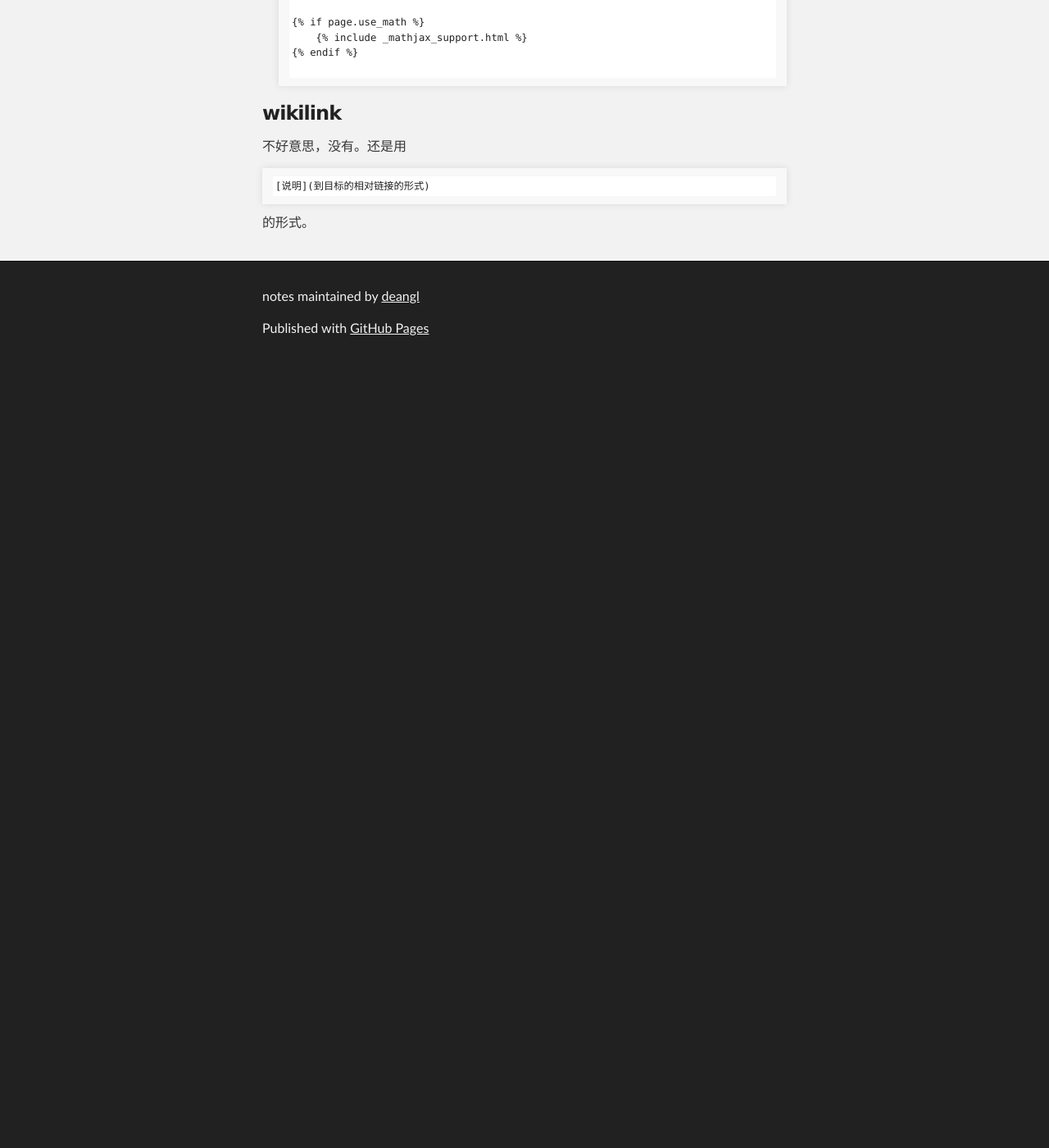
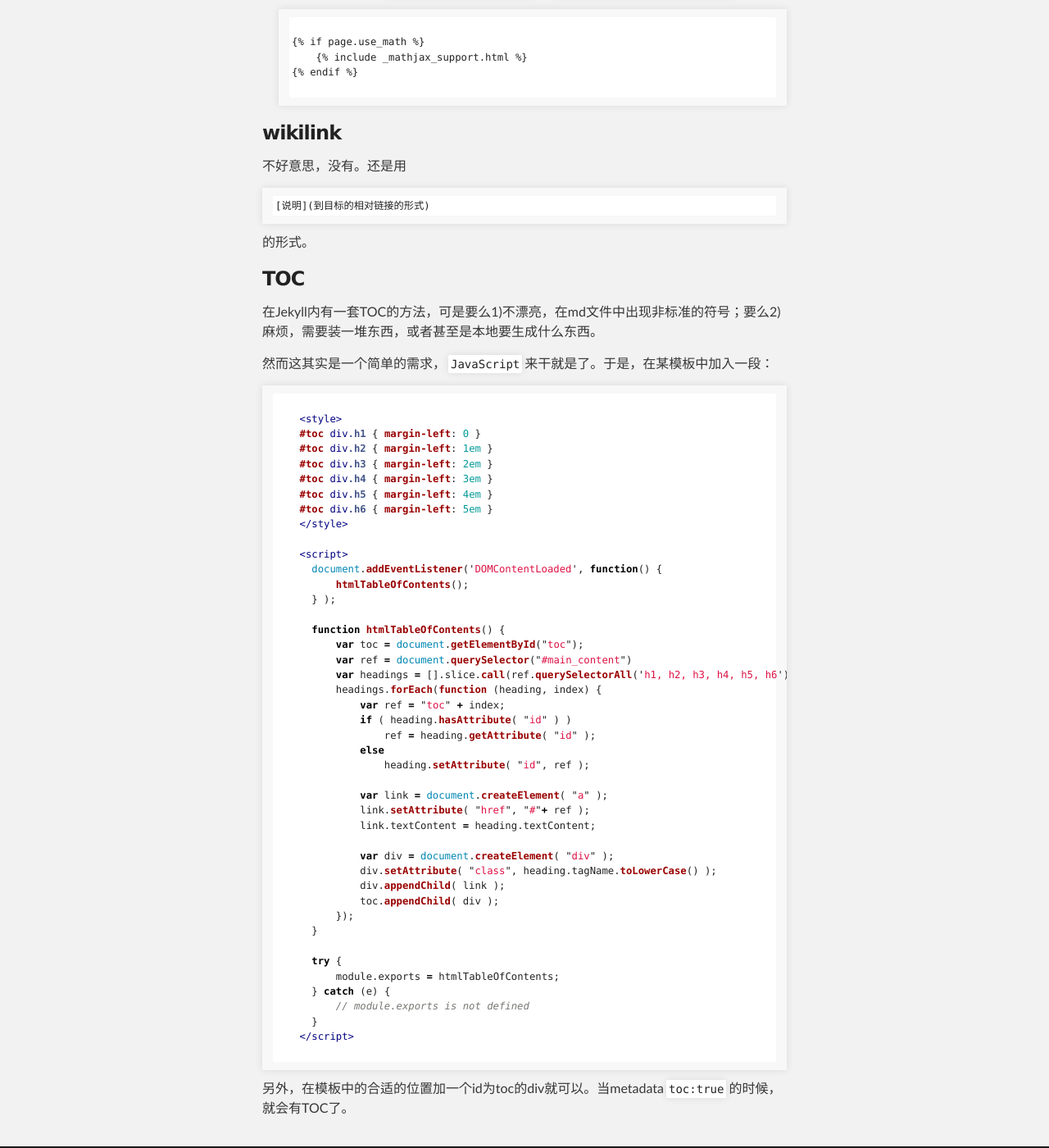
Before and after one commit to deangl/notes, a Jekyll site: the page built from README.md, in a window 1280 px wide and 1400 px high, scrolled down 1165 px. Shown: the whole window at 82% size. Built offline with Jekyll 4.4.1, drawn with Linux system fonts in a browser that asks for light colours; our own code applies the rules of GitHub Pages for plain Markdown files; before the commit the page ends 1612 px from its top, so only the background shows below that.

Commit message:
更新toc位置，增加说明

````diff
--- a/README.md
+++ b/README.md
@@ -57,3 +57,57 @@ toc: true
 [说明](到目标的相对链接的形式)
 ```
 的形式。
+
+### TOC
+在Jekyll内有一套TOC的方法，可是要么1)不漂亮，在md文件中出现非标准的符号；要么2)麻烦，需要装一堆东西，或者甚至是本地要生成什么东西。
+
+然而这其实是一个简单的需求，`JavaScript`来干就是了。于是，在某模板中加入一段：
+
+``` html
+{% if page.toc %}
+    <style>
+    #toc div.h1 { margin-left: 0 }
+    #toc div.h2 { margin-left: 1em }
+    #toc div.h3 { margin-left: 2em }
+    #toc div.h4 { margin-left: 3em }
+    #toc div.h5 { margin-left: 4em }
+    #toc div.h6 { margin-left: 5em }
+    </style>
+
+    <script>
+      document.addEventListener('DOMContentLoaded', function() {
+	  htmlTableOfContents();
+      } );
+
+      function htmlTableOfContents() {
+	  var toc = document.getElementById("toc");
+	  var ref = document.querySelector("#main_content")
+	  var headings = [].slice.call(ref.querySelectorAll('h1, h2, h3, h4, h5, h6'));
+	  headings.forEach(function (heading, index) {
+              var ref = "toc" + index;
+              if ( heading.hasAttribute( "id" ) )
+		  ref = heading.getAttribute( "id" );
+              else
+		  heading.setAttribute( "id", ref );
+
+              var link = document.createElement( "a" );
+              link.setAttribute( "href", "#"+ ref );
+              link.textContent = heading.textContent;
+
+              var div = document.createElement( "div" );
+              div.setAttribute( "class", heading.tagName.toLowerCase() );
+              div.appendChild( link );
+              toc.appendChild( div );
+	  });
+      }
+
+      try {
+	  module.exports = htmlTableOfContents;
+      } catch (e) {
+	  // module.exports is not defined
+      }
+    </script>
+{% endif %}
+```
+
+另外，在模板中的合适的位置加一个id为toc的div就可以。当metadata`toc:true`的时候，就会有TOC了。
--- a/_includes/head-custom.html
+++ b/_includes/head-custom.html
@@ -1,10 +1,53 @@
 <!-- start custom head snippets, customize with your own _includes/head-custom.html file -->
-
 <!-- Setup Google Analytics -->
 {% if page.use_math %}
 {% include _mathjax_support.html %}
 {% endif %}
-{% include head-custom-google-analytics.html %}
+{% if page.toc %}
+<style>
+  #toc div.h1 { margin-left: 0 }
+  #toc div.h2 { margin-left: 1em }
+  #toc div.h3 { margin-left: 2em }
+  #toc div.h4 { margin-left: 3em }
+  #toc div.h5 { margin-left: 4em }
+  #toc div.h6 { margin-left: 5em }
+</style>
+
+<script>
+  document.addEventListener('DOMContentLoaded', function() {
+      htmlTableOfContents();
+  } );
+
+  function htmlTableOfContents() {
+      var toc = document.getElementById("toc");
+      var ref = document.querySelector("#main_content")
+      var headings = [].slice.call(ref.querySelectorAll('h1, h2, h3, h4, h5, h6'));
+      headings.forEach(function (heading, index) {
+          var ref = "toc" + index;
+          if ( heading.hasAttribute( "id" ) )
+	      ref = heading.getAttribute( "id" );
+          else
+	      heading.setAttribute( "id", ref );
+
+          var link = document.createElement( "a" );
+          link.setAttribute( "href", "#"+ ref );
+          link.textContent = heading.textContent;
+
+          var div = document.createElement( "div" );
+          div.setAttribute( "class", heading.tagName.toLowerCase() );
+          div.appendChild( link );
+          toc.appendChild( div );
+      });
+  }
+
+  try {
+      module.exports = htmlTableOfContents;
+  } catch (e) {
+      // module.exports is not defined
+  }
+</script>
+{% endif %}
+<!-- {% include head-custom-google-analytics.html %} -->
 
 <!-- You can set your favicon here -->
 <!-- link rel="shortcut icon" type="image/x-icon" href="{{ '/favicon.ico' | relative_url }}" -->
--- a/_layouts/default.html
+++ b/_layouts/default.html
@@ -10,50 +10,7 @@
     {% seo %}
     {% include head-custom.html %}
 
-    {% if page.toc %}
-    <style>
-    #toc div.h1 { margin-left: 0 }
-    #toc div.h2 { margin-left: 1em }
-    #toc div.h3 { margin-left: 2em }
-    #toc div.h4 { margin-left: 3em }
-    #toc div.h5 { margin-left: 4em }
-    #toc div.h6 { margin-left: 5em }
-    </style>
 
-    <script>
-      document.addEventListener('DOMContentLoaded', function() {
-	  htmlTableOfContents();
-      } );
-
-      function htmlTableOfContents() {
-	  var toc = document.getElementById("toc");
-	  var ref = document.querySelector("#main_content")
-	  var headings = [].slice.call(ref.querySelectorAll('h1, h2, h3, h4, h5, h6'));
-	  headings.forEach(function (heading, index) {
-              var ref = "toc" + index;
-              if ( heading.hasAttribute( "id" ) )
-		  ref = heading.getAttribute( "id" );
-              else
-		  heading.setAttribute( "id", ref );
-
-              var link = document.createElement( "a" );
-              link.setAttribute( "href", "#"+ ref );
-              link.textContent = heading.textContent;
-
-              var div = document.createElement( "div" );
-              div.setAttribute( "class", heading.tagName.toLowerCase() );
-              div.appendChild( link );
-              toc.appendChild( div );
-	  });
-      }
-
-      try {
-	  module.exports = htmlTableOfContents;
-      } catch (e) {
-	  // module.exports is not defined
-      }
-    </script>
-    {% endif %}
   </head>
 
   <body>
````
Also changed, not shown: _includes/_toc.md (deleted, +0 -2 lines).
